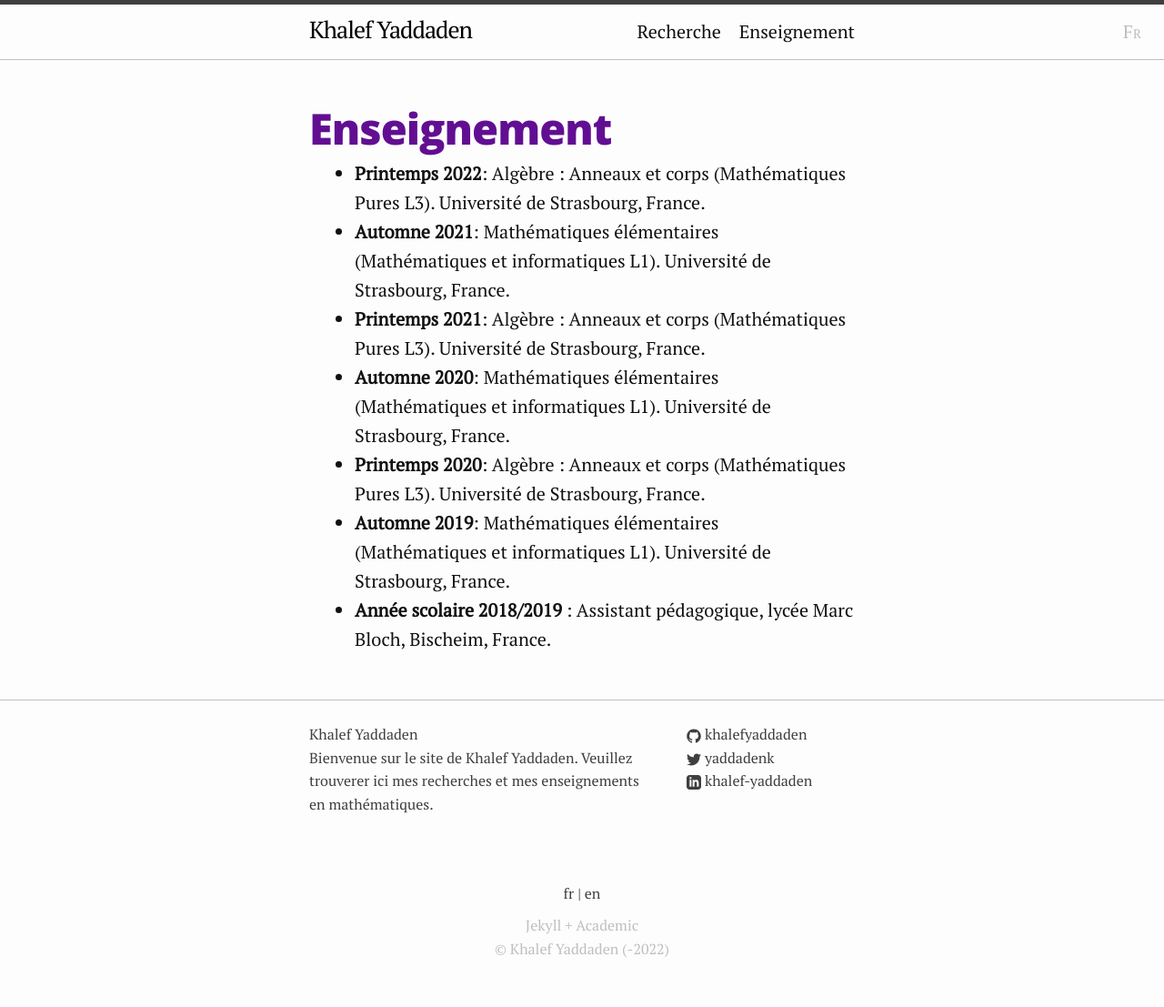
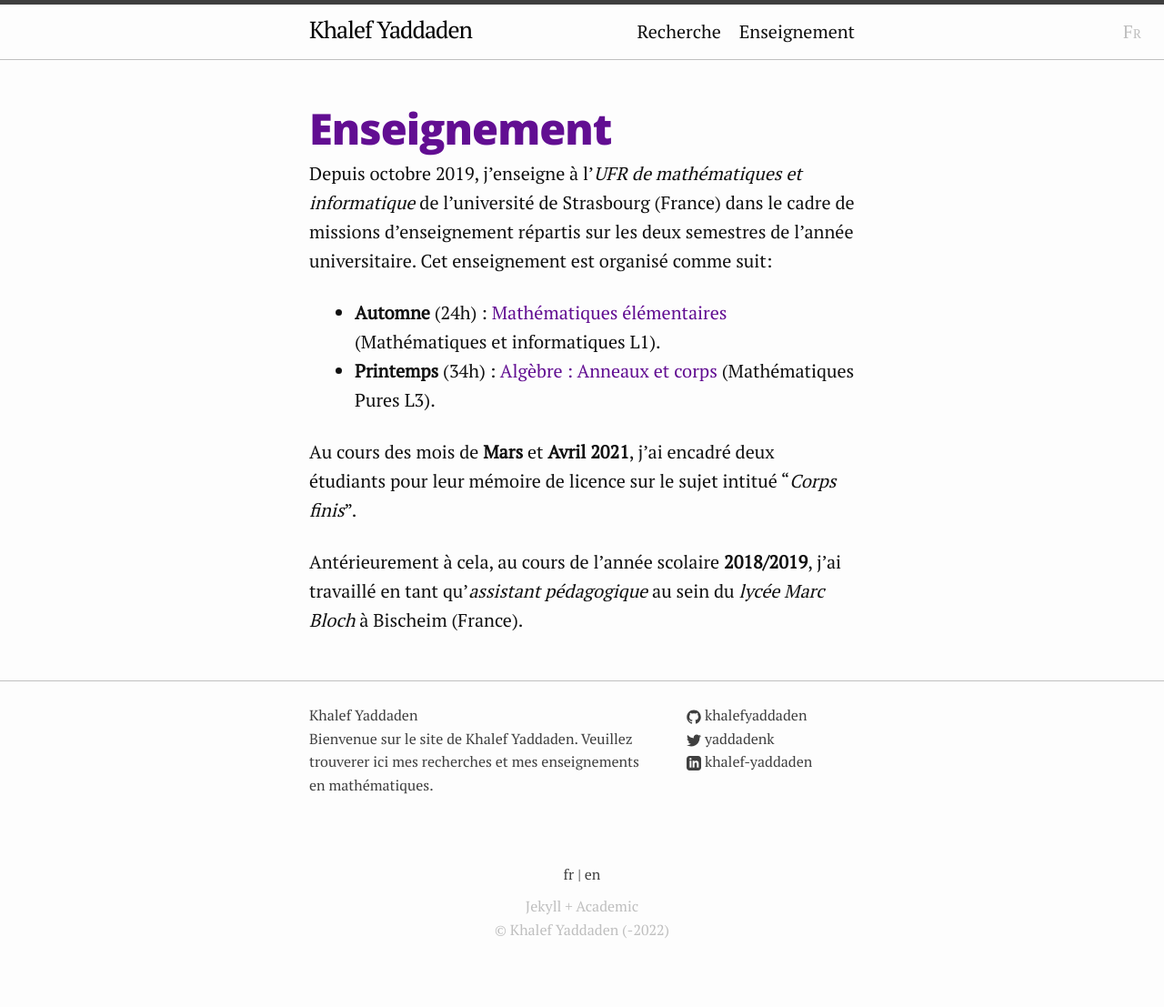
Before and after one commit to khalefyaddaden/khalefyaddaden.github.io, a Jekyll site: the page built from teaching.fr.markdown, in a window 1280 px wide. Shown: the whole page at 91% size. Built offline with Jekyll 4.4.1, drawn with Linux system fonts in a browser that asks for light colours; after the commit the page ends 1086 px from its top, so only the background shows below that.

Commit message:
update teaching

```diff
--- a/teaching.fr.markdown
+++ b/teaching.fr.markdown
@@ -4,10 +4,12 @@ title: Enseignement
 lang: fr
 ---
 
-- **Printemps 2022**: Algèbre : Anneaux et corps (Mathématiques Pures L3). Université de Strasbourg, France.
-- **Automne 2021**: Mathématiques élémentaires (Mathématiques et informatiques L1). Université de Strasbourg, France.
-- **Printemps 2021**: Algèbre : Anneaux et corps (Mathématiques Pures L3). Université de Strasbourg, France.
-- **Automne 2020**: Mathématiques élémentaires (Mathématiques et informatiques L1). Université de Strasbourg, France.
-- **Printemps 2020**: Algèbre : Anneaux et corps (Mathématiques Pures L3). Université de Strasbourg, France.
-- **Automne 2019**: Mathématiques élémentaires (Mathématiques et informatiques L1). Université de Strasbourg, France.
-- **Année scolaire 2018/2019** : Assistant pédagogique, lycée Marc Bloch, Bischeim, France.
+Depuis octobre 2019, j'enseigne à l'*UFR de mathématiques et informatique* de l'université de Strasbourg (France)
+dans le cadre de missions d'enseignement répartis sur les deux semestres de l'année universitaire.
+Cet enseignement est organisé comme suit:
+- **Automne** (24h) : [Mathématiques élémentaires](https://mathinfo.unistra.fr/formations/licence/mathematiques/rof/ME14/FRUAI0673021VCOEN896/) (Mathématiques et informatiques L1).
+- **Printemps** (34h) : [Algèbre : Anneaux et corps](https://mathinfo.unistra.fr/formations/licence/mathematiques/rof/ME14/FRUAI0673021VCOEN28910/) (Mathématiques Pures L3).
+
+Au cours des mois de **Mars** et **Avril 2021**, j'ai encadré deux étudiants pour leur mémoire de licence sur le sujet intitué "*Corps finis*".
+
+Antérieurement à cela, au cours de l'année scolaire **2018/2019**, j'ai travaillé en tant qu'*assistant pédagogique* au sein du *lycée Marc Bloch* à Bischeim (France).
```
Also changed, not shown: teaching.markdown (+7 -7 lines).
